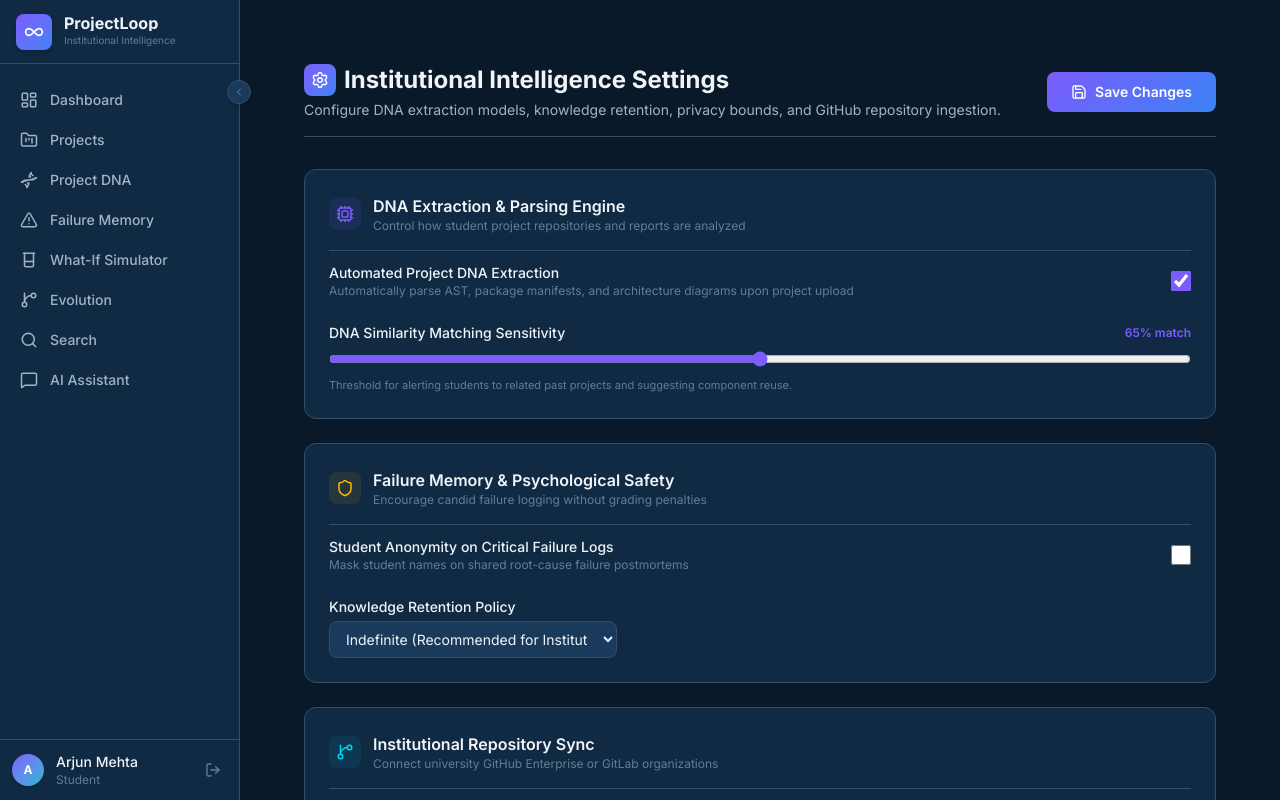
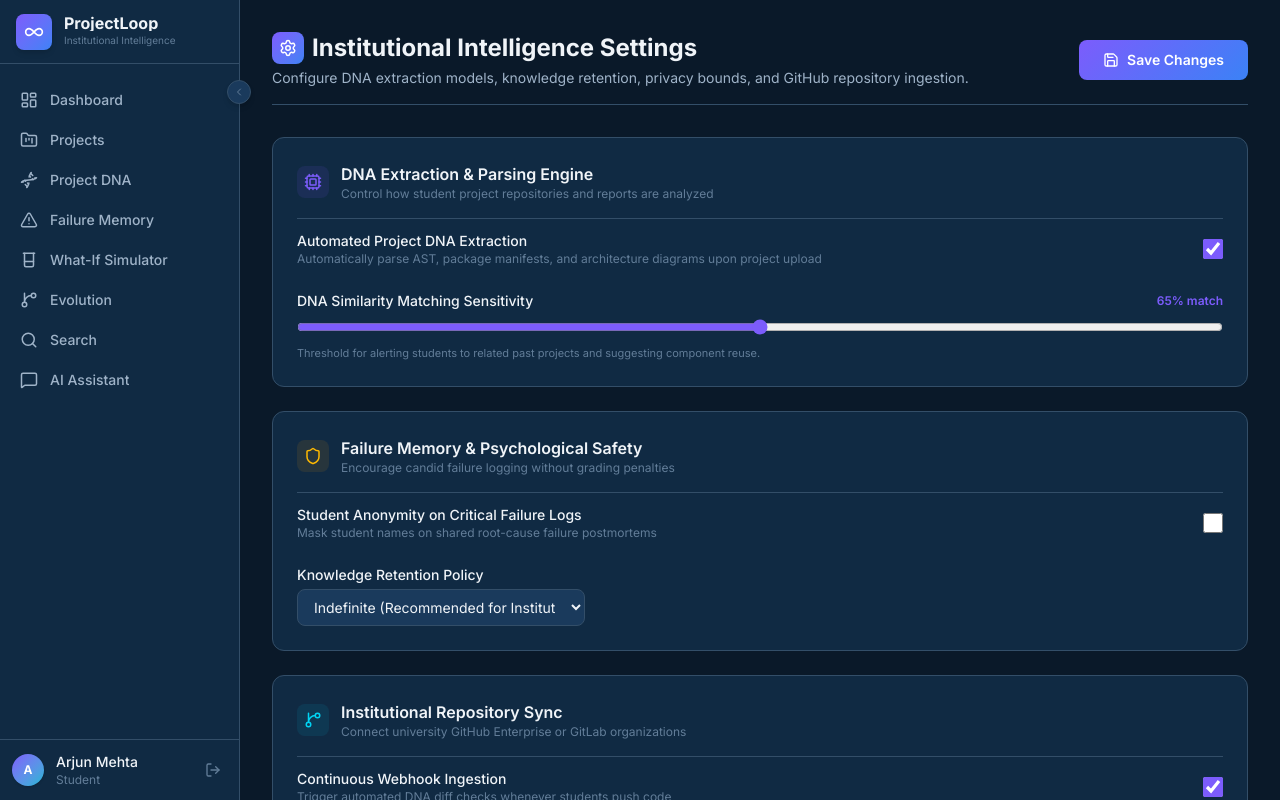
Before and after one commit to NandaKumar876/project-loop, a Next.js app: page /settings in a window 1280 px wide. Shown: the top 800 px of the page. Built offline with nearby package versions, Linux system fonts and the light colour scheme.

Commit message:
style(settings): normalize container classes to eliminate double padding

```diff
--- a/src/app/(app)/settings/page.tsx
+++ b/src/app/(app)/settings/page.tsx
@@ -22,7 +22,7 @@
   };
 
   return (
-    <div className="p-4 sm:p-6 lg:p-8 max-w-5xl mx-auto space-y-8">
+    <div className="space-y-8 max-w-5xl mx-auto">
       {/* Header */}
       <div className="flex flex-col sm:flex-row sm:items-center sm:justify-between gap-4 pb-4 border-b border-[var(--border)]">
         <div>
```
